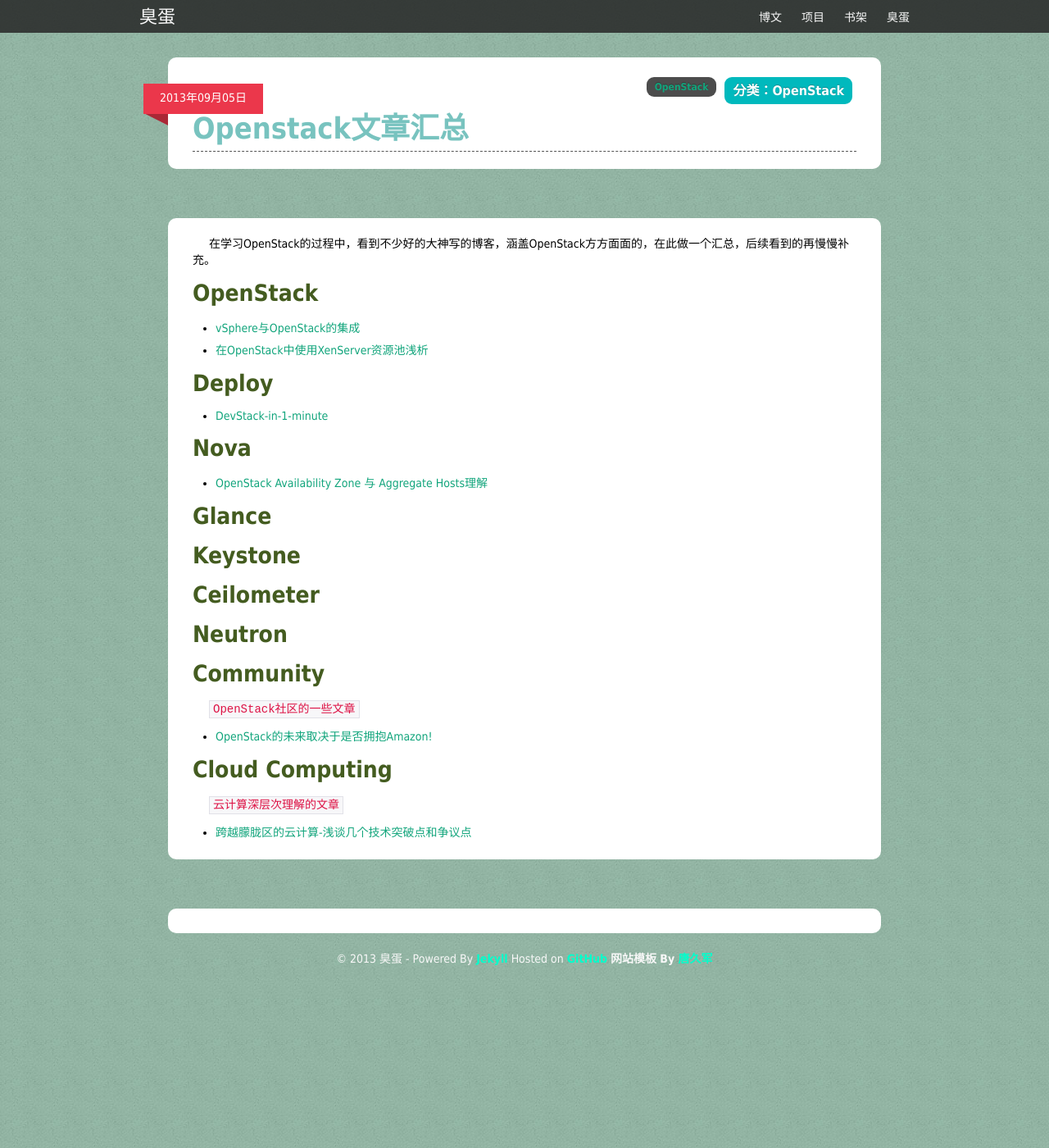
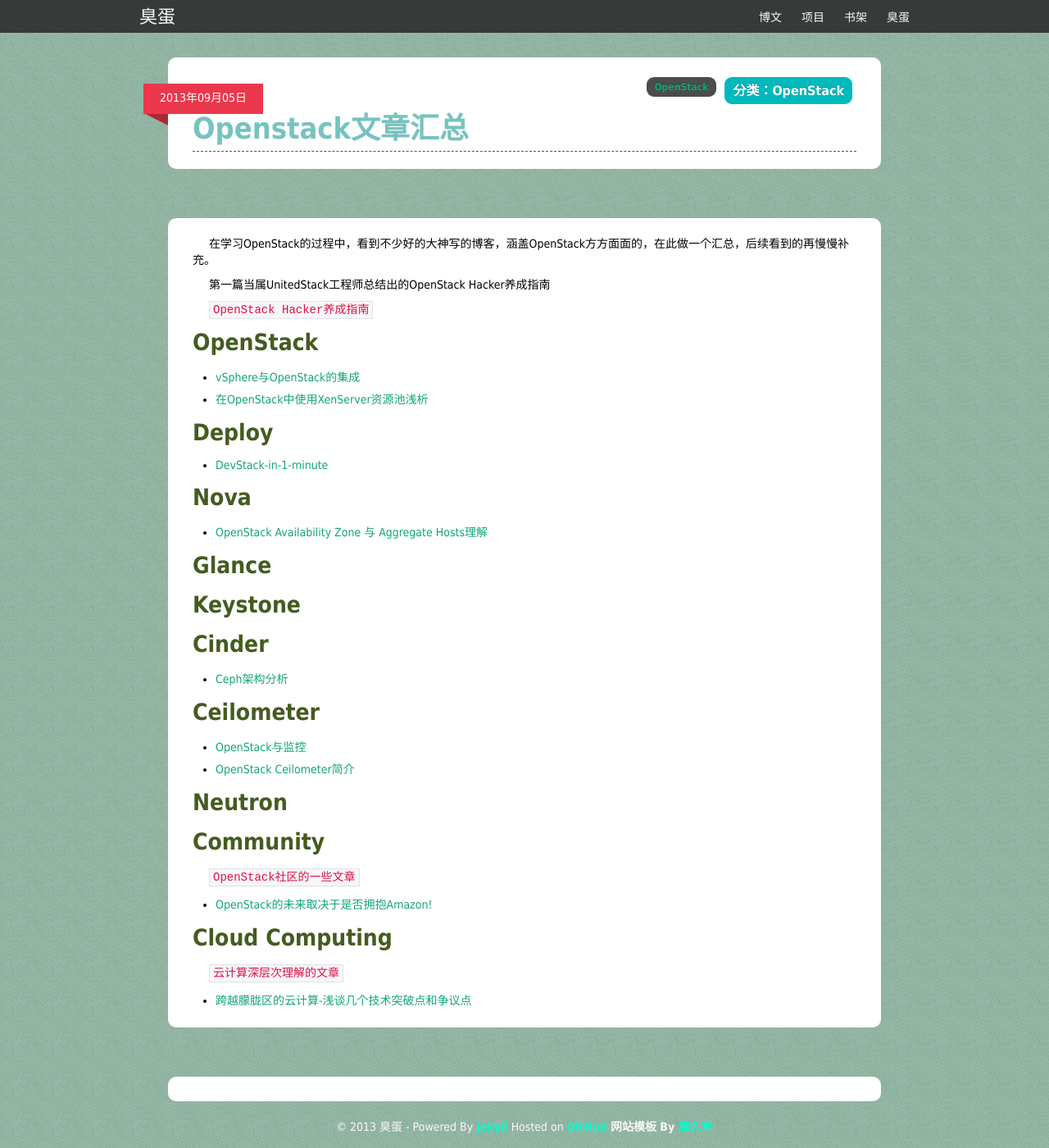
Before and after one commit to liuan/blog, a Jekyll site: the page built from _posts/2013-9-5-OpenStack文章汇总.md, in a window 1280 px wide and 1400 px high. Shown: the whole window at 82% size. Built offline with Jekyll 4.4.1, drawn with Linux system fonts in a browser that asks for light colours; comment, search, counter and statistics services are not loaded.

Commit message:
openstack

```diff
--- a/_posts/2013-9-5-OpenStack文章汇总.md
+++ b/_posts/2013-9-5-OpenStack文章汇总.md
@@ -6,6 +6,10 @@
 ---
 
 在学习OpenStack的过程中，看到不少好的大神写的博客，涵盖OpenStack方方面面的，在此做一个汇总，后续看到的再慢慢补充。
+
+第一篇当属UnitedStack工程师总结出的OpenStack Hacker养成指南
+
+[`OpenStack Hacker养成指南`](http://www.ustack.com/blog/page/2/)
 
 ### OpenStack
 
@@ -24,7 +28,14 @@
 
 ### Keystone
 
+### Cinder
+
+* [Ceph架构分析](http://www.ustack.com/blog/ceph_infra/)
+
 ### Ceilometer
+
+* [OpenStack与监控](http:/www.ustack.com/blog/openstack_monitor/)
+* [OpenStack Ceilometer简介](http:/www.ustack.com/blog/ceilometer/)
 
 ### Neutron
 
```
Also changed, not shown: _posts/2013-9-11-线段树之区间最大值.md (+1 -0 lines).
